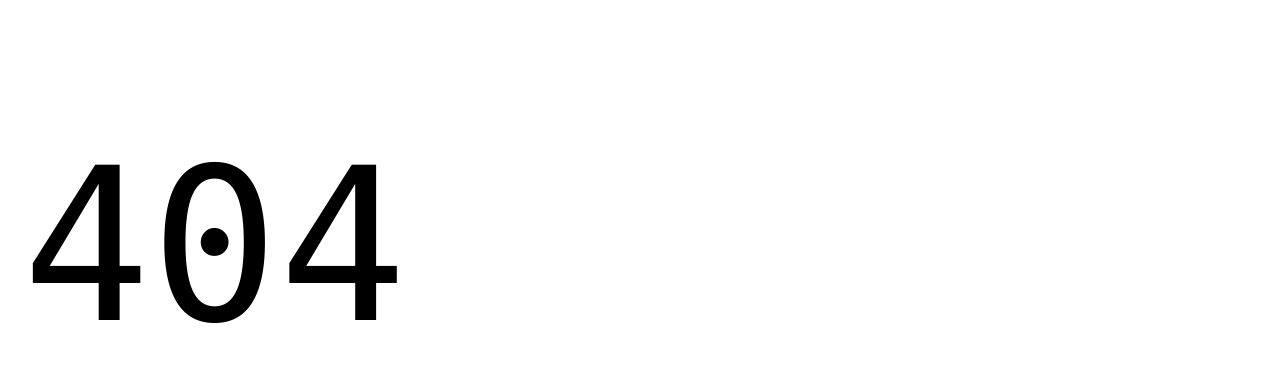
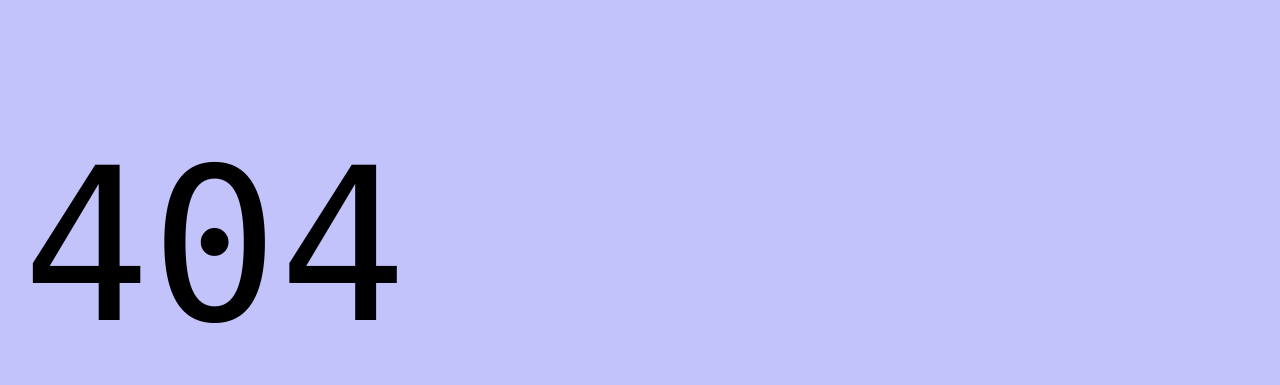
Before and after one commit to cuzuco2/helixtraining, a website with bundled scripts: page 404.html in a window 1280 px wide. Shown: the part 62-447 px from the top of the page. Built offline with nearby package versions, Linux system fonts and the light colour scheme; files whose address does not match are found by name.

Commit message:
change in style

```diff
--- a/styles/styles.css
+++ b/styles/styles.css
@@ -14,7 +14,7 @@
   /* colors */
   --link-color: #035fe6;
   --link-hover-color: #136ff6;
-  --background-color: #fff;
+  --background-color: rgb(195, 195, 251);
   --overlay-background-color: #eee;
   --highlight-background-color: #ccc;
   --text-color: #000;
```
